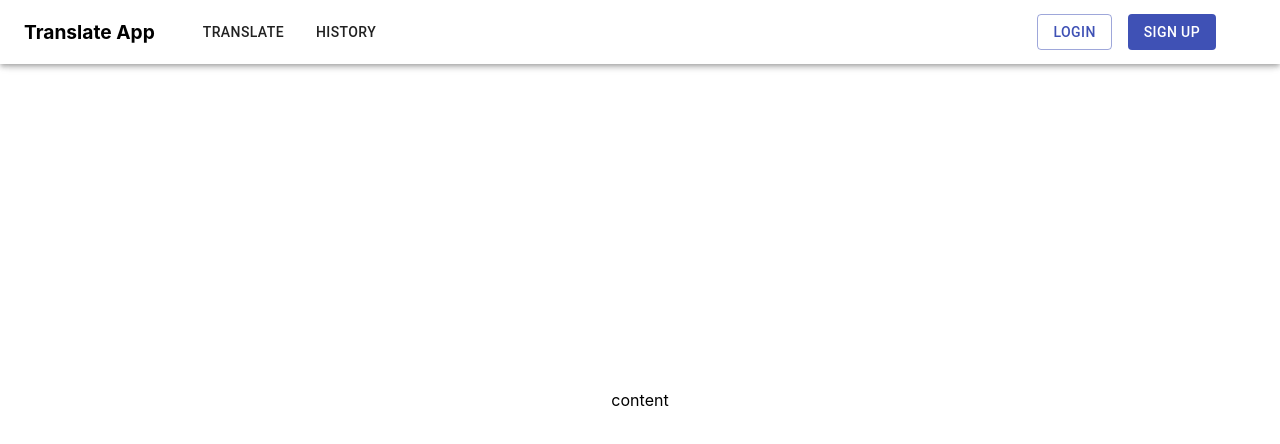
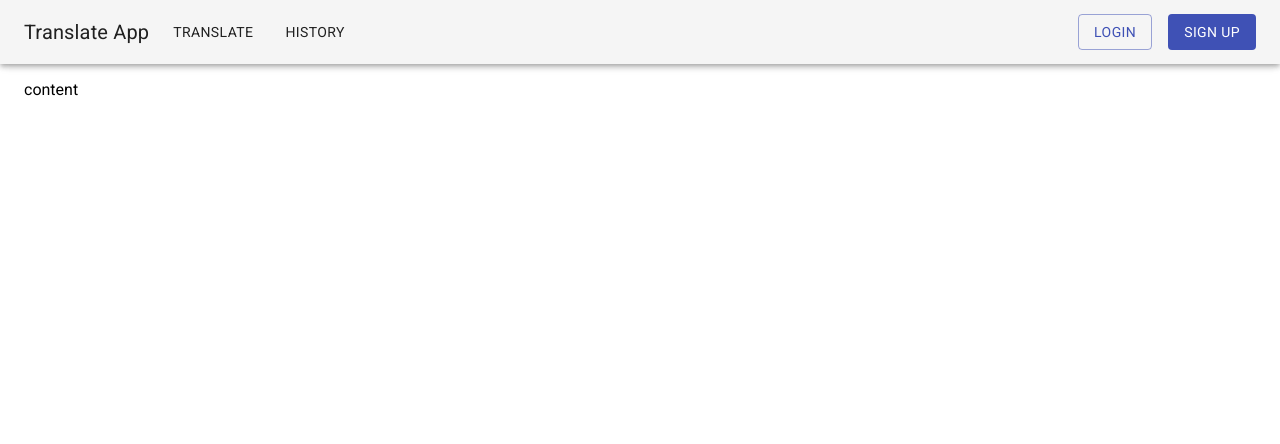
Before and after one commit to andreviallon/translate-app, a Next.js app: page / in a window 1280 px wide. Shown: the top 444 px of the page. Built offline with nearby package versions, Linux system fonts and the light colour scheme.

Commit message:
style header menu

```diff
--- /dev/null
+++ b/components/header.tsx
@@ -0,0 +1,116 @@
+import React from 'react';
+import { makeStyles, Theme, createStyles } from '@material-ui/core/styles';
+import AppBar from '@material-ui/core/AppBar';
+import Toolbar from '@material-ui/core/Toolbar';
+import IconButton from '@material-ui/core/IconButton';
+import Typography from '@material-ui/core/Typography';
+import MenuItem from '@material-ui/core/MenuItem';
+import Menu from '@material-ui/core/Menu';
+import MenuIcon from '@material-ui/icons/Menu';
+import Button from '@material-ui/core/Button';
+
+const useStyles = makeStyles((theme: Theme) =>
+    createStyles({
+        root: {
+            display: 'flex',
+            width: '100%'
+        },
+        flexContainer: {
+            display: 'flex',
+            flexGrow: 1,
+            justifyContent: 'space-between'
+        },
+        menuButton: {
+            marginRight: theme.spacing(2),
+        },
+        menuItem: {
+            padding: '0.1rem 1.8rem'
+        },
+        sectionDesktop: {
+            display: 'none',
+            [theme.breakpoints.up('md')]: {
+                display: 'flex',
+                flexGrow: 1,
+                justifyContent: 'space-between',
+                marginLeft: '1rem'
+            },
+        },
+        sectionMobile: {
+            display: 'flex',
+            [theme.breakpoints.up('md')]: {
+                display: 'none',
+            },
+        }
+    }),
+);
+
+export default function Header() {
+    const classes = useStyles();
+
+    const [mobileMoreAnchorEl, setMobileMoreAnchorEl] = React.useState<null | HTMLElement>(null);
+
+    const isMobileMenuOpen = Boolean(mobileMoreAnchorEl);
+
+    const mobileMenuId = 'mobile-menu';
+
+    const handleMobileMenuClose = () => setMobileMoreAnchorEl(null);
+
+    const handleMobileMenuOpen = (event: React.MouseEvent<HTMLElement>) => setMobileMoreAnchorEl(event.currentTarget);
+
+    const renderMobileMenu = (
+        <Menu
+            anchorEl={mobileMoreAnchorEl}
+            anchorOrigin={{ vertical: 'top', horizontal: 'right' }}
+            transformOrigin={{ vertical: 'top', horizontal: 'right' }}
+            id={mobileMenuId}
+            keepMounted
+            open={isMobileMenuOpen}
+            onClose={handleMobileMenuClose}>
+            <MenuItem className={classes.menuItem}>
+                <p>Translate</p>
+            </MenuItem>
+            <MenuItem className={classes.menuItem}>
+                <p>History</p>
+            </MenuItem>
+            <MenuItem className={classes.menuItem}>
+                <p>Profile</p>
+            </MenuItem>
+            <MenuItem className={classes.menuItem}>
+                <p>Logout</p>
+            </MenuItem>
+        </Menu>
+    );
+
+    return (
+        <>
+            <AppBar position="fixed" color="default">
+                <Toolbar className={classes.flexContainer}>
+                    <Typography variant="h6">
+                        Translate App
+                    </Typography>
+                    <div className={classes.sectionDesktop}>
+                        <div>
+                            <Button className={classes.menuButton}>Translate</Button>
+                            <Button className={classes.menuButton}>History</Button>
+                        </div>
+                        <div>
+                            <Button className={classes.menuButton} variant="outlined" color="primary">Login</Button>
+                            <Button variant="contained" color="primary" disableElevation>Sign up</Button>
+                        </div>
+                    </div>
+                    <div className={classes.sectionMobile}>
+                        <IconButton
+                            aria-label="show more"
+                            aria-controls={mobileMenuId}
+                            aria-haspopup="true"
+                            onClick={handleMobileMenuOpen}
+                            color="inherit">
+                            <MenuIcon />
+                        </IconButton>
+                    </div>
+                </Toolbar>
+            </AppBar>
+            {renderMobileMenu}
+        </>
+    );
+}
--- a/package.json
+++ b/package.json
@@ -9,6 +9,7 @@
   },
   "dependencies": {
     "@material-ui/core": "^4.11.0",
+    "@material-ui/icons": "^4.9.1",
     "next": "9.5.3",
     "react": "16.13.1",
     "react-dom": "16.13.1",
--- a/pages/header.tsx
+++ /dev/null
@@ -1,54 +0,0 @@
-import AppBar from '@material-ui/core/AppBar';
-import Toolbar from '@material-ui/core/Toolbar';
-import Button from '@material-ui/core/Button';
-
-import { makeStyles } from '@material-ui/core/styles';
-
-const useStyles = makeStyles(() => ({
-    header: {
-        display: 'flex',
-        width: '100%',
-        position: 'fixed',
-        top: 0,
-        left: 0,
-        right: 0,
-        backgroundColor: 'white !important',
-        color: '#000'
-    },
-    logo: {
-        fontSize: '1.2rem'
-    },
-    menu: {
-        display: 'flex',
-        justifyContent: 'space-between',
-        flex: 1,
-        padding: '0 2rem'
-    },
-    button: {
-        margin: '0 0.5rem'
-    }
-}));
-
-export const Header = () => {
-    const classes = useStyles();
-
-    return (
-        <AppBar className={classes.header}>
-            <Toolbar>
-                <h1 className={classes.logo}>Translate App</h1>
-                <div className={classes.menu}>
-                    <div>
-                        <Button className={classes.button}>Translate</Button>
-                        <Button className={classes.button}>History</Button>
-                    </div>
-                    <div>
-                        <Button className={classes.button} variant="outlined" color="primary">Login</Button>
-                        <Button className={classes.button} variant="contained" color="primary" disableElevation>Sign up</Button>
-                    </div>
-                </div>
-            </Toolbar>
-        </AppBar>
-    )
-}
-
-export default Header;
--- a/pages/index.tsx
+++ b/pages/index.tsx
@@ -1,11 +1,20 @@
+import { makeStyles, createStyles, Container } from '@material-ui/core';
 import Head from 'next/head';
-import styles from '../styles/Home.module.scss';
+import Header from '../components/header';
 
-import Header from './header';
+const useStyles = makeStyles(() =>
+  createStyles({
+    container: {
+      marginTop: '5rem'
+    }
+  })
+);
 
 export default function Home() {
+  const classes = useStyles();
+
   return (
-    <div className={styles.container}>
+    <div>
       <Head>
         <title>Translate App</title>
         <link rel="icon" href="/favicon.ico" />
@@ -13,9 +22,9 @@ export default function Home() {
 
       <Header />
 
-      <div>
+      <Container className={classes.container}>
         content
-      </div>
+      </Container>
 
 
     </div>
--- a/styles/Home.module.scss
+++ /dev/null
@@ -1,123 +0,0 @@
-.container {
-  min-height: 100vh;
-  padding: 0 0.5rem;
-  display: flex;
-  flex-direction: column;
-  justify-content: center;
-  align-items: center;
-}
-
-.main {
-  padding: 5rem 0;
-  flex: 1;
-  display: flex;
-  flex-direction: column;
-  justify-content: center;
-  align-items: center;
-}
-
-.footer {
-  width: 100%;
-  height: 100px;
-  border-top: 1px solid #eaeaea;
-  display: flex;
-  justify-content: center;
-  align-items: center;
-}
-
-.footer img {
-  margin-left: 0.5rem;
-}
-
-.footer a {
-  display: flex;
-  justify-content: center;
-  align-items: center;
-}
-
-.title a {
-  color: #0070f3;
-  text-decoration: none;
-}
-
-.title a:hover,
-.title a:focus,
-.title a:active {
-  text-decoration: underline;
-}
-
-.title {
-  margin: 0;
-  line-height: 1.15;
-  font-size: 4rem;
-}
-
-.title,
-.description {
-  text-align: center;
-}
-
-.description {
-  line-height: 1.5;
-  font-size: 1.5rem;
-}
-
-.code {
-  background: #fafafa;
-  border-radius: 5px;
-  padding: 0.75rem;
-  font-size: 1.1rem;
-  font-family: Menlo, Monaco, Lucida Console, Liberation Mono, DejaVu Sans Mono,
-    Bitstream Vera Sans Mono, Courier New, monospace;
-}
-
-.grid {
-  display: flex;
-  align-items: center;
-  justify-content: center;
-  flex-wrap: wrap;
-
-  max-width: 800px;
-  margin-top: 3rem;
-}
-
-.card {
-  margin: 1rem;
-  flex-basis: 45%;
-  padding: 1.5rem;
-  text-align: left;
-  color: inherit;
-  text-decoration: none;
-  border: 1px solid #eaeaea;
-  border-radius: 10px;
-  transition: color 0.15s ease, border-color 0.15s ease;
-}
-
-.card:hover,
-.card:focus,
-.card:active {
-  color: #0070f3;
-  border-color: #0070f3;
-}
-
-.card h3 {
-  margin: 0 0 1rem 0;
-  font-size: 1.5rem;
-}
-
-.card p {
-  margin: 0;
-  font-size: 1.25rem;
-  line-height: 1.5;
-}
-
-.logo {
-  height: 1em;
-}
-
-@media (max-width: 600px) {
-  .grid {
-    width: 100%;
-    flex-direction: column;
-  }
-}
--- a/styles/globals.scss
+++ b/styles/globals.scss
@@ -1,13 +1,14 @@
-@import "tailwindcss/base";
-@import "tailwindcss/components";
-@import "tailwindcss/utilities";
+@import url('https://fonts.googleapis.com/css?family=Roboto:400, 500, 700');
+
+$blue: #287CC9;
+$light-blue: #EEF6FE;
+$gray: #CDDAE7;
 
 html,
 body {
   padding: 0;
   margin: 0;
-  font-family: -apple-system, BlinkMacSystemFont, Segoe UI, Roboto, Oxygen,
-    Ubuntu, Cantarell, Fira Sans, Droid Sans, Helvetica Neue, sans-serif;
+  font-family: Roboto;
 }
 
 a {
```
Also changed, not shown: 1 other file (tests, documents, lock files or other folders).
